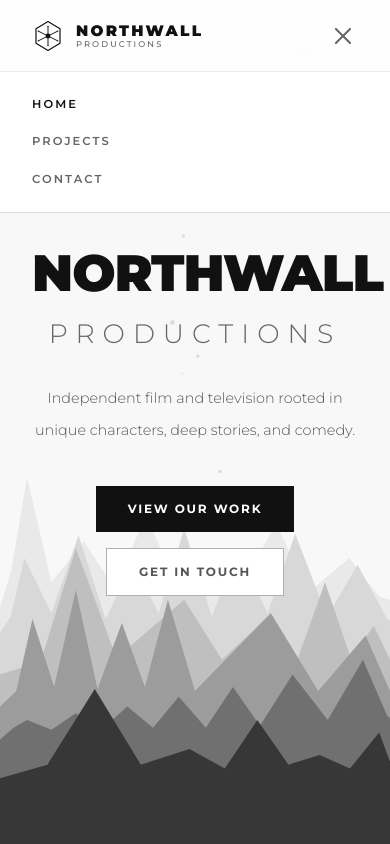
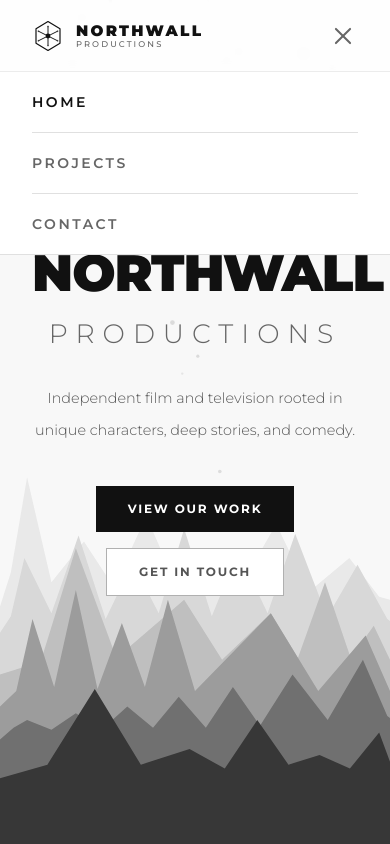
Before and after one commit to florian-wahl/northwallproductions.com, a React (Vite) app: page / in a window 390 px wide. Both pictures are taken after a click on the button "Toggle menu". Shown: the top 844 px of the page. Built offline with nearby package versions, Linux system fonts and the light colour scheme.

Commit message:
Fix menu responsiveness size

```diff
--- a/src/components/Nav.jsx
+++ b/src/components/Nav.jsx
@@ -79,7 +79,7 @@ export default function Nav() {
       </nav>
 
       {menuOpen && (
-        <div className="fixed top-[72px] left-0 right-0 z-40 bg-white border-b border-edge px-8 py-6 flex flex-col gap-5 md:hidden">
+        <div className="fixed top-[72px] left-0 right-0 z-40 bg-white border-b border-edge px-8 flex flex-col md:hidden">
           {links.map(({ to, label }) => (
             <NavLink
               key={to}
@@ -87,7 +87,7 @@ export default function Nav() {
               end={to === '/'}
               onClick={closeMenu}
               className={({ isActive }) =>
-                `text-[0.72rem] font-semibold tracking-[0.18em] uppercase transition-colors
+                `py-5 text-sm font-semibold tracking-[0.18em] uppercase transition-colors border-b border-edge last:border-b-0
                 ${isActive ? 'text-ink' : 'text-ink-dim'}`
               }
             >
--- a/src/pages/Home.jsx
+++ b/src/pages/Home.jsx
@@ -7,8 +7,8 @@ import ProjectCard from '../components/ProjectCard';
 const featured = getFeatured(3);
 
 const stats = [
-  { number: '2+', label: 'Projects' },
-  { number: '1', label: 'Movies' },
+  { number: '3+', label: 'Projects' },
+  { number: '2', label: 'Movies' },
   { number: '1', label: 'TV Series' },
   { number: '2026', label: 'Founded' },
 ];
```
